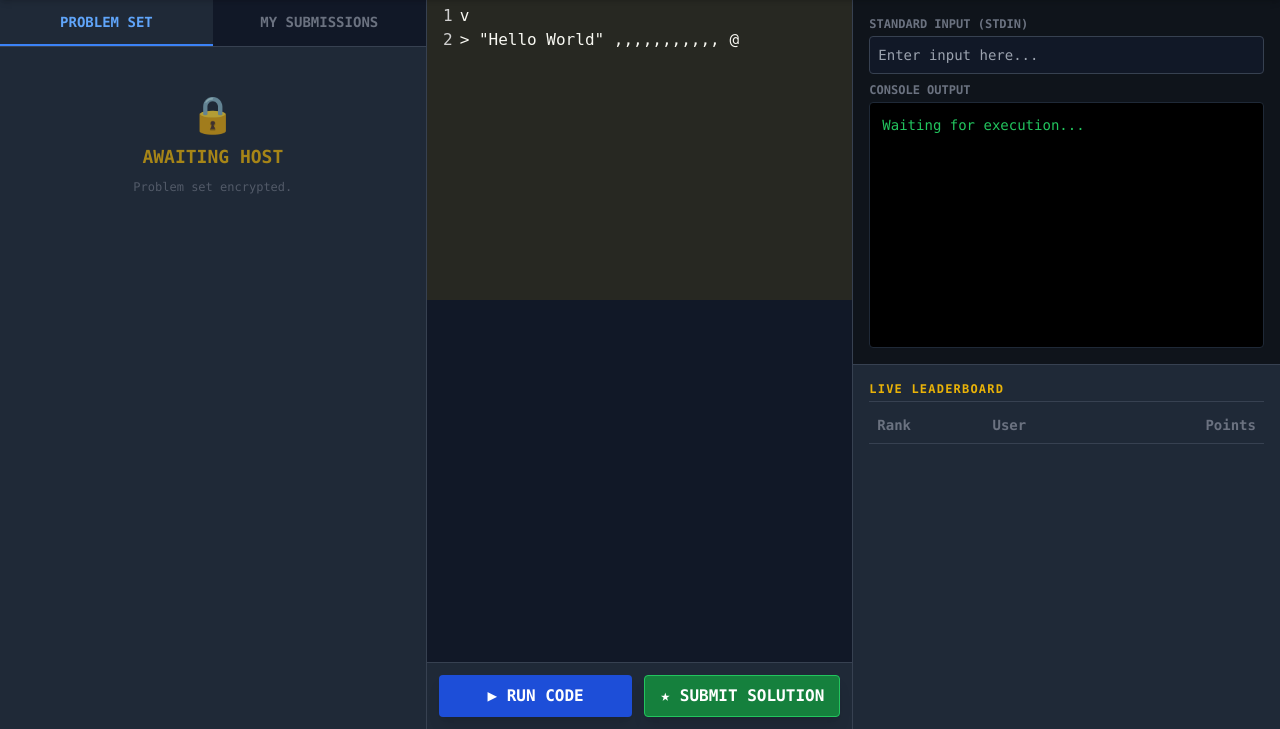
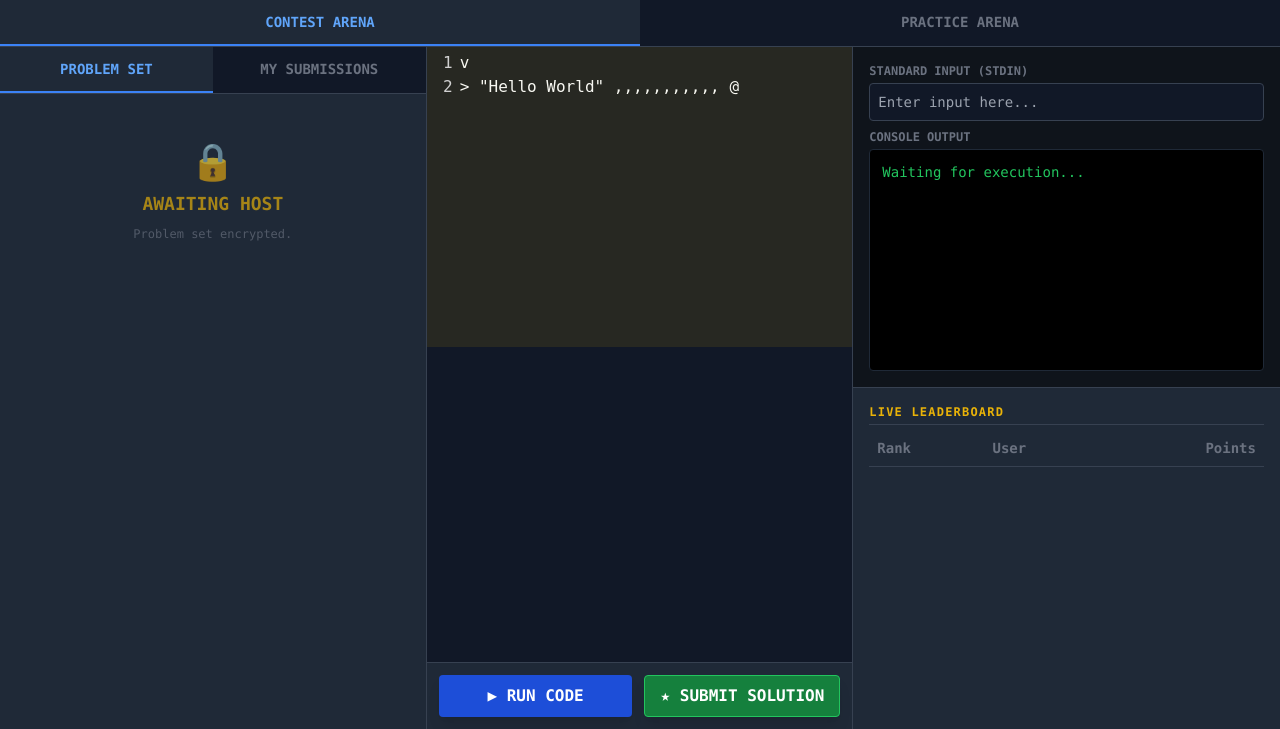
Before and after one commit to jeyaguru-j/Secure-Code-Assessment-Sandbox, a Flask app: page /contest in a window 1280 px wide. Shown: the part 71-800 px from the top of the page. Run offline with Flask 3, Linux system fonts and the light colour scheme; the visitor is signed in with stand-in values (Sample User, id 1); data comes from the database, SQL or seed files in the repository; lists and menus that the app fills with data are empty; some libraries are stand-ins or nearby versions.

Commit message:
practice arena: stack interpreter for participants to practice is added

```diff
--- a/app.py
+++ b/app.py
@@ -9,12 +9,13 @@ import io
 from datetime import datetime
 
 app = Flask(__name__)
+# ... (keep your existing secret key and DB config)
 app.secret_key = "SUPER_SECRET_CONTEST_KEY_CHANGE_THIS_IN_PROD"
 app.config['SQLALCHEMY_DATABASE_URI'] = 'sqlite:///contest.db'
 app.config['SQLALCHEMY_TRACK_MODIFICATIONS'] = False
 db = SQLAlchemy(app)
 
-# --- MODELS ---
+# ... (keep all your existing Models: Admin, User, Question, TestCase, Submission, Config)
 class Admin(db.Model):
     id = db.Column(db.Integer, primary_key=True)
     username = db.Column(db.String(80), unique=True)
@@ -61,6 +62,7 @@ class Config(db.Model):
     broadcast_ts = db.Column(db.Float, default=0.0)
 
 def get_config():
+    # ... (keep existing get_config logic)
     conf = Config.query.first()
     if not conf:
         conf = Config(is_running=False, start_time=0, duration_seconds=3600)
@@ -68,8 +70,14 @@ def get_config():
         db.session.commit()
     return conf
 
+# --- NEW ROUTE FOR PRACTICE ARENA ---
+@app.route('/practice')
+def practice():
+    return render_template('practice.html')
+# ------------------------------------
+
 # --- AUTH ROUTES ---
-
+# ... (keep existing home, login, logout routes)
 @app.route('/')
 def home():
     return render_template('home.html')
@@ -108,7 +116,7 @@ def logout():
     return redirect('/')
 
 # --- CONTEST UI ---
-
+# ... (keep existing contest_ui route)
 @app.route('/contest')
 def contest_ui():
     if 'user_id' not in session:
@@ -118,7 +126,7 @@ def contest_ui():
     return render_template('index.html', user=user)
 
 # --- API ROUTES ---
-
+# ... (keep all existing API routes: status, questions, leaderboard, report_violation, my_submissions, submit, run)
 @app.route('/api/status')
 def get_status():
     conf = get_config()
@@ -208,6 +216,7 @@ def submit_code():
     q_id = data.get('question_id')
     code = data.get('code')
 
+    # Run Tests
     cases = TestCase.query.filter_by(question_id=q_id).all()
     total_cases = len(cases)
     passed_count = 0
@@ -234,6 +243,7 @@ def submit_code():
     elif fail_reason.startswith("TLE"): detail_str = "⚠️ TLE"
     else: detail_str = f"❌ {fail_reason} ({passed_count}/{total_cases})"
 
+    # Log Submission
     user = User.query.get(user_id)
     q = Question.query.get(q_id)
     time_taken = time.time() - conf.start_time
@@ -272,7 +282,7 @@ def run_code():
     return jsonify({'output': output})
 
 # --- ADMIN ROUTES ---
-
+# ... (keep all existing admin routes)
 @app.route('/admin', methods=['GET', 'POST'])
 def admin():
     if 'admin_id' not in session:
@@ -289,8 +299,10 @@ def admin():
         db.session.add(new_q)
         db.session.commit()
 
+        # Add Sample Case
         db.session.add(TestCase(question_id=new_q.id, input_data=s_in, expected_output=s_out))
 
+        # Add Hidden Cases
         for h_in, h_out in zip(request.form.getlist('hidden_in[]'), request.form.getlist('hidden_out[]')):
             if h_in.strip() or h_out.strip():
                 db.session.add(TestCase(question_id=new_q.id, input_data=h_in, expected_output=h_out))
--- a/templates/index.html
+++ b/templates/index.html
@@ -7,6 +7,12 @@
     <link rel="stylesheet" href="https://cdnjs.cloudflare.com/ajax/libs/codemirror/5.65.2/codemirror.min.css">
     <script src="https://cdnjs.cloudflare.com/ajax/libs/codemirror/5.65.2/codemirror.min.js"></script>
     <link rel="stylesheet" href="https://cdnjs.cloudflare.com/ajax/libs/codemirror/5.65.2/theme/monokai.min.css">
+    <style>
+        /* Ensure iframe takes full height */
+        #practice-frame {
+            height: calc(100vh - 9rem);
+        }
+    </style>
 </head>
 <body class="bg-gray-900 text-white font-mono h-screen flex flex-col transition-shadow duration-300" id="main-body">
 
@@ -45,7 +51,18 @@
         </div>
     </header>
 
-    <div class="flex flex-1 overflow-hidden">
+    <div class="flex border-b border-gray-700 bg-gray-800 z-10 relative">
+        <button onclick="showView('contest')" id="nav-btn-contest" class="flex-1 py-3 text-sm font-bold text-blue-400 bg-gray-800 hover:bg-gray-700 transition-colors border-b-2 border-blue-500">
+            CONTEST ARENA
+        </button>
+        <button onclick="showView('practice')" id="nav-btn-practice" class="flex-1 py-3 text-sm font-bold text-gray-500 bg-gray-900 hover:bg-gray-700 transition-colors border-b-2 border-transparent">
+            PRACTICE ARENA
+        </button>
+    </div>
+
+    <div class="flex-1 relative overflow-hidden">
+
+        <div id="contest-view" class="flex h-full absolute inset-0">
             <div class="w-1/3 bg-gray-800 border-r border-gray-700 flex flex-col">
                 <div class="flex border-b border-gray-700">
                     <button onclick="switchTab('questions')" id="tab-btn-questions" class="flex-1 py-3 text-sm font-bold text-blue-400 bg-gray-800 border-b-2 border-blue-500 transition-colors">PROBLEM SET</button>
@@ -59,7 +76,6 @@
                     </table>
                 </div>
             </div>
-
             <div class="w-1/3 flex flex-col border-r border-gray-700 relative">
                 <div class="flex-1 text-base"><textarea id="code-editor">v
 > "Hello World" ,,,,,,,,,,, @</textarea></div>
@@ -68,7 +84,6 @@
                     <button onclick="submitCode()" class="flex-1 bg-green-700 hover:bg-green-600 text-white py-2 rounded font-bold transition-colors shadow-lg border border-green-500">★ SUBMIT SOLUTION</button>
                 </div>
             </div>
-
             <div class="w-1/3 flex flex-col bg-gray-800">
                 <div class="h-1/2 p-4 border-b border-gray-700 flex flex-col bg-black/50">
                     <div class="mb-2">
@@ -90,16 +105,24 @@
             </div>
         </div>
 
+        <iframe id="practice-frame" src="/practice" class="hidden w-full border-0 absolute inset-0 z-20"></iframe>
+
+    </div>
+
+
     <script>
+        // --- EDITOR CONFIG ---
         var editor = CodeMirror.fromTextArea(document.getElementById("code-editor"), {
             lineNumbers: true, theme: "monokai", mode: "text", lineWrapping: true
         });
 
+        // --- GLOBAL STATE ---
         let currentQuestionId = null;
         let contestRunning = false;
         let contestQuestions = [];
         let lastBroadcastTime = 0;
 
+        // --- UTILS ---
         function formatTime(seconds) {
             if (seconds <= 0) return "ENDED";
             const h = Math.floor(seconds / 3600);
@@ -108,6 +131,30 @@
             return `${h.toString().padStart(2,'0')}:${m.toString().padStart(2,'0')}:${s.toString().padStart(2,'0')}`;
         }
 
+        // --- VIEW NAVIGATION ---
+        function showView(viewName) {
+            const contestView = document.getElementById('contest-view');
+            const practiceFrame = document.getElementById('practice-frame');
+            const navContest = document.getElementById('nav-btn-contest');
+            const navPractice = document.getElementById('nav-btn-practice');
+
+            if(viewName === 'contest') {
+                contestView.classList.remove('hidden');
+                practiceFrame.classList.add('hidden');
+                navContest.className = "flex-1 py-3 text-sm font-bold text-blue-400 bg-gray-800 border-b-2 border-blue-500 transition-colors";
+                navPractice.className = "flex-1 py-3 text-sm font-bold text-gray-500 bg-gray-900 border-b-2 border-transparent transition-colors";
+            } else {
+                contestView.classList.add('hidden');
+                practiceFrame.classList.remove('hidden');
+                navContest.className = "flex-1 py-3 text-sm font-bold text-gray-500 bg-gray-900 border-b-2 border-transparent transition-colors";
+                navPractice.className = "flex-1 py-3 text-sm font-bold text-green-400 bg-gray-800 border-b-2 border-green-500 transition-colors";
+
+                // CRITICAL FIX: Ensure focus starts on iframe to catch tab switches immediately
+                practiceFrame.contentWindow.focus();
+            }
+        }
+
+        // --- CONTEST TABS ---
         function switchTab(tabName) {
             const qView = document.getElementById('view-questions');
             const sView = document.getElementById('view-submissions');
@@ -126,9 +173,11 @@
             }
         }
 
+        // --- MODAL LOGIC ---
         function closeViolationModal() { document.getElementById('violation-modal').classList.add('hidden'); }
         function closeBroadcastModal() { document.getElementById('broadcast-modal').classList.add('hidden'); }
 
+        // --- DATA LOADING ---
         async function loadSubmissions() {
             const container = document.getElementById('submission-list');
             container.innerHTML = '<tr><td colspan="3" class="p-4 text-center text-gray-500">Loading...</td></tr>';
@@ -147,38 +196,6 @@
                     return `<tr class="border-b border-gray-800 hover:bg-gray-800 transition-colors"><td class="p-3 text-gray-500 font-mono">${s.time}</td><td class="p-3 font-bold text-white">${s.title}</td><td class="p-3 text-right ${colorClass}">${s.details}</td></tr>`;
                 }).join('');
             } catch(err) { console.error(err); }
-        }
-
-        async function syncState() {
-            try {
-                const res = await fetch('/api/status');
-                const data = await res.json();
-                const timerElem = document.getElementById('contest-timer');
-                if(timerElem) timerElem.innerText = formatTime(data.remaining);
-
-                if (data.b_ts > lastBroadcastTime && data.b_msg) {
-                    lastBroadcastTime = data.b_ts;
-                    document.getElementById('broadcast-content').innerText = data.b_msg;
-                    document.getElementById('broadcast-modal').classList.remove('hidden');
-                }
-
-                if (data.running && !contestRunning) {
-                    contestRunning = true;
-                    loadQuestions();
-                    document.getElementById('output-console').innerText = ">>> SYSTEM ONLINE.\n>>> CONTEST STARTED.";
-                } else if (!data.running && contestRunning) {
-                    contestRunning = false;
-                    document.getElementById('question-list').innerHTML = "<div class='p-4 text-red-500 font-bold border border-red-500 rounded bg-red-900/20 text-center'>CONTEST HAS ENDED</div>";
-                    alert("TIME IS UP!");
-                } else if (!data.running && !contestRunning) {
-                    document.getElementById('question-list').innerHTML = `
-                        <div class='p-8 text-center text-gray-500 animate-pulse'>
-                            <div class="text-4xl mb-2">🔒</div>
-                            <h2 class='text-lg font-bold text-yellow-500'>AWAITING HOST</h2>
-                            <p class="mt-2 text-xs">Problem set encrypted.</p>
-                        </div>`;
-                }
-            } catch (err) { console.error("Sync Error:", err); }
         }
 
         async function loadQuestions() {
@@ -266,6 +283,38 @@
             submitBtn.innerText = originalText;
         }
 
+        async function syncState() {
+            try {
+                const res = await fetch('/api/status');
+                const data = await res.json();
+                const timerElem = document.getElementById('contest-timer');
+                if(timerElem) timerElem.innerText = formatTime(data.remaining);
+
+                if (data.b_ts > lastBroadcastTime && data.b_msg) {
+                    lastBroadcastTime = data.b_ts;
+                    document.getElementById('broadcast-content').innerText = data.b_msg;
+                    document.getElementById('broadcast-modal').classList.remove('hidden');
+                }
+
+                if (data.running && !contestRunning) {
+                    contestRunning = true;
+                    loadQuestions();
+                    document.getElementById('output-console').innerText = ">>> SYSTEM ONLINE.\n>>> CONTEST STARTED.";
+                } else if (!data.running && contestRunning) {
+                    contestRunning = false;
+                    document.getElementById('question-list').innerHTML = "<div class='p-4 text-red-500 font-bold border border-red-500 rounded bg-red-900/20 text-center'>CONTEST HAS ENDED</div>";
+                    alert("TIME IS UP!");
+                } else if (!data.running && !contestRunning) {
+                    document.getElementById('question-list').innerHTML = `
+                        <div class='p-8 text-center text-gray-500 animate-pulse'>
+                            <div class="text-4xl mb-2">🔒</div>
+                            <h2 class='text-lg font-bold text-yellow-500'>AWAITING HOST</h2>
+                            <p class="mt-2 text-xs">Problem set encrypted.</p>
+                        </div>`;
+                }
+            } catch (err) { console.error("Sync Error:", err); }
+        }
+
         async function updateLeaderboard() {
             try {
                 const res = await fetch('/api/leaderboard');
@@ -290,12 +339,32 @@
             } catch (err) { console.error(err); }
         }
 
+        // --- UPDATED PROCTORING SYSTEM (THE EYE) ---
+        // 1. Monitor the MAIN WINDOW
         document.addEventListener("visibilitychange", function() {
+            // FIX: Removed the '&& isContestView' check.
+            // Now, if contest is running, switching tabs ANYWHERE triggers the alert.
             if (document.visibilityState === 'hidden' && contestRunning) {
                 reportViolation();
                 document.getElementById('violation-modal').classList.remove('hidden');
             }
         });
+
+        // 2. Extra Safety: Monitor the IFRAME window too (once it loads)
+        const practiceFrame = document.getElementById('practice-frame');
+        practiceFrame.onload = function() {
+            try {
+                const iframeDoc = practiceFrame.contentDocument || practiceFrame.contentWindow.document;
+                iframeDoc.addEventListener("visibilitychange", function() {
+                    if (iframeDoc.visibilityState === 'hidden' && contestRunning) {
+                        reportViolation();
+                        document.getElementById('violation-modal').classList.remove('hidden');
+                    }
+                });
+            } catch(e) {
+                // Ignore cross-origin errors if they occur (shouldn't here as same origin)
+            }
+        };
 
         async function reportViolation() {
             try {
--- /dev/null
+++ b/templates/practice.html
@@ -0,0 +1,208 @@
+<!DOCTYPE html>
+<html lang="en">
+<head>
+    <meta charset="UTF-8">
+    <title>Befunge Practice Arena</title>
+    <script src="https://cdn.tailwindcss.com"></script>
+    <style>
+        .grid-cell { width: 20px; height: 20px; border: 1px solid #333; text-align: center; font-family: monospace; font-size: 14px; }
+        .grid-row { display: flex; }
+        .highlight { background-color: #FFFF00; color: #000; font-weight: bold; }
+        .stack-item { border-bottom: 1px solid #444; padding: 2px 5px; font-family: monospace; }
+        /* Custom scrollbar for the grid */
+        #grid-container::-webkit-scrollbar { width: 8px; height: 8px; }
+        #grid-container::-webkit-scrollbar-track { background: #1a1a1a; }
+        #grid-container::-webkit-scrollbar-thumb { background: #333; border-radius: 4px; }
+        #grid-container::-webkit-scrollbar-thumb:hover { background: #555; }
+    </style>
+</head>
+<body class="bg-[#1a1a1a] text-[#ccc] font-sans h-screen flex flex-col p-4 box-border">
+
+    <div id="grid-container" class="flex-1 overflow-auto bg-white border-2 border-gray-600 mb-4 relative">
+        <div id="grid-overlay" class="absolute top-0 left-0 text-black font-mono" style="pointer-events: none;"></div>
+        </div>
+
+    <div class="h-1/2 flex gap-4">
+
+        <div class="flex-1 flex flex-col">
+            <div class="text-sm font-bold mb-1 text-gray-400">Edit the Codes Below</div>
+            <textarea id="source-code" class="flex-1 bg-white text-black border-2 border-gray-600 p-2 font-mono resize-none focus:outline-none" spellcheck="false">v   "Enter Your Code Here" <
+>                          ^
+>  ,,,,,,,,,,,,,,,,,,,,,,@</textarea>
+        </div>
+
+        <div class="w-32 flex flex-col">
+            <div class="text-sm font-bold mb-1 text-center text-gray-400">Stack</div>
+            <div id="stack-view" class="flex-1 bg-white text-black border-2 border-gray-600 overflow-y-auto flex flex-col-reverse p-1 font-mono text-sm">
+                </div>
+        </div>
+
+        <div class="flex-1 flex flex-col">
+            <div class="text-sm font-bold mb-1 text-center text-gray-400">Output</div>
+            <textarea id="output-box" class="flex-1 bg-[#ccc] text-black border-2 border-gray-600 p-2 font-mono resize-none mb-4 focus:outline-none" readonly></textarea>
+
+            <div class="flex gap-2 justify-center">
+                <button id="btn-init" class="bg-[#e0e0e0] text-black px-6 py-2 rounded-full font-bold border-2 border-[#b0b0b0] hover:bg-white transition-colors shadow-md active:scale-95">Init</button>
+                <button id="btn-run" class="bg-[#e0e0e0] text-black px-6 py-2 rounded-full font-bold border-2 border-[#b0b0b0] hover:bg-white transition-colors shadow-md active:scale-95" disabled>Run</button>
+                <button id="btn-step" class="bg-[#e0e0e0] text-black px-6 py-2 rounded-full font-bold border-2 border-[#b0b0b0] hover:bg-white transition-colors shadow-md active:scale-95" disabled>Step</button>
+                <button id="btn-stop" class="bg-[#e0e0e0] text-black px-6 py-2 rounded-full font-bold border-2 border-[#b0b0b0] hover:bg-white transition-colors shadow-md active:scale-95" disabled>Stop</button>
+            </div>
+        </div>
+
+    </div>
+
+    <script>
+        const ROWS = 25, COLS = 80;
+        let grid = [], stack = [];
+        let pc = { x: 0, y: 0 }, dir = { x: 1, y: 0 };
+        let running = false, stringMode = false;
+        let intervalId = null;
+        const delay = 50; // Speed of execution
+
+        const gridContainer = document.getElementById('grid-container');
+        const gridOverlay = document.getElementById('grid-overlay');
+        const sourceCode = document.getElementById('source-code');
+        const stackView = document.getElementById('stack-view');
+        const outputBox = document.getElementById('output-box');
+        const btnInit = document.getElementById('btn-init');
+        const btnRun = document.getElementById('btn-run');
+        const btnStep = document.getElementById('btn-step');
+        const btnStop = document.getElementById('btn-stop');
+
+        // --- UI FUNCTIONS ---
+        function createGrid() {
+            gridContainer.innerHTML = ''; // Clear existing
+            gridOverlay.innerHTML = ''; // Clear overlay
+            for (let y = 0; y < ROWS; y++) {
+                let row = document.createElement('div');
+                row.className = 'grid-row';
+                for (let x = 0; x < COLS; x++) {
+                    let cell = document.createElement('div');
+                    cell.className = 'grid-cell';
+                    cell.id = `cell-${x}-${y}`;
+                    row.appendChild(cell);
+                }
+                gridContainer.appendChild(row);
+            }
+            gridContainer.appendChild(gridOverlay);
+        }
+
+        function updateUI() {
+            // Update Grid Highlight
+            document.querySelectorAll('.highlight').forEach(el => el.classList.remove('highlight'));
+            const activeCell = document.getElementById(`cell-${pc.x}-${pc.y}`);
+            if (activeCell) activeCell.classList.add('highlight');
+
+            // Update Stack View
+            stackView.innerHTML = stack.map(item => `<div class="stack-item">${item}</div>`).join('');
+        }
+
+        function loadProgram() {
+            const lines = sourceCode.value.split('\n');
+            for (let y = 0; y < ROWS; y++) {
+                grid[y] = [];
+                let rowText = (lines[y] || "").padEnd(COLS, " ");
+                for (let x = 0; x < COLS; x++) {
+                    grid[y][x] = rowText[x];
+                    document.getElementById(`cell-${x}-${y}`).textContent = grid[y][x];
+                }
+            }
+        }
+
+        function setControls(isRunning) {
+            btnInit.disabled = isRunning;
+            btnRun.disabled = isRunning;
+            btnStep.disabled = isRunning;
+            btnStop.disabled = !isRunning;
+            sourceCode.disabled = isRunning;
+        }
+
+        // --- INTERPRETER CORE ---
+        function pop() { return stack.pop() || 0; }
+        function push(val) { stack.push(val); }
+        function move() {
+            pc.x = (pc.x + dir.x + COLS) % COLS;
+            pc.y = (pc.y + dir.y + ROWS) % ROWS;
+        }
+
+        function step() {
+            const cmd = grid[pc.y][pc.x];
+
+            if (stringMode) {
+                if (cmd === '"') stringMode = false;
+                else push(cmd.charCodeAt(0));
+            } else if (cmd >= '0' && cmd <= '9') {
+                push(parseInt(cmd));
+            } else {
+                switch (cmd) {
+                    case '+': push(pop() + pop()); break;
+                    case '-': { let a = pop(), b = pop(); push(b - a); } break;
+                    case '*': push(pop() * pop()); break;
+                    case '/': { let a = pop(), b = pop(); push(b === 0 ? 0 : Math.floor(a / b)); } break;
+                    case '%': { let a = pop(), b = pop(); push(b === 0 ? 0 : b % a); } break;
+                    case '!': push(pop() === 0 ? 1 : 0); break;
+                    case '`': { let a = pop(), b = pop(); push(b > a ? 1 : 0); } break;
+                    case '>': dir = { x: 1, y: 0 }; break;
+                    case '<': dir = { x: -1, y: 0 }; break;
+                    case '^': dir = { x: 0, y: -1 }; break;
+                    case 'v': dir = { x: 0, y: 1 }; break;
+                    case '?': {
+                        const dirs = [{x:1,y:0}, {x:-1,y:0}, {x:0,y:-1}, {x:0,y:1}];
+                        dir = dirs[Math.floor(Math.random() * 4)];
+                    } break;
+                    case '_': dir = pop() === 0 ? { x: 1, y: 0 } : { x: -1, y: 0 }; break;
+                    case '|': dir = pop() === 0 ? { x: 0, y: 1 } : { x: 0, y: -1 }; break;
+                    case '"': stringMode = true; break;
+                    case ':': { let a = pop(); push(a); push(a); } break;
+                    case '\\': { let a = pop(), b = pop(); push(a); push(b); } break;
+                    case '$': pop(); break;
+                    case '.': outputBox.value += pop() + " "; break;
+                    case ',': outputBox.value += String.fromCharCode(pop()); break;
+                    case '#': move(); break;
+                    case 'g': { let y = pop(), x = pop(); push(grid[y][x].charCodeAt(0)); } break;
+                    case 'p': { let y = pop(), x = pop(), v = pop(); grid[y][x] = String.fromCharCode(v); document.getElementById(`cell-${x}-${y}`).textContent = String.fromCharCode(v); } break;
+                    case '&': { let val = prompt("Enter a number:"); push(isNaN(parseInt(val)) ? 0 : parseInt(val)); } break;
+                    case '~': { let val = prompt("Enter a character:"); push(val ? val.charCodeAt(0) : 0); } break;
+                    case '@': stop(); return;
+                }
+            }
+            move();
+            updateUI();
+        }
+
+        function run() {
+            if (running) return;
+            running = true;
+            setControls(true);
+            intervalId = setInterval(step, delay);
+        }
+
+        function stop() {
+            if (!running) return;
+            running = false;
+            clearInterval(intervalId);
+            setControls(false);
+            updateUI();
+        }
+
+        // --- EVENT LISTENERS ---
+        btnInit.addEventListener('click', () => {
+            loadProgram();
+            pc = { x: 0, y: 0 }; dir = { x: 1, y: 0 };
+            stack = []; stringMode = false;
+            outputBox.value = '';
+            updateUI();
+            btnRun.disabled = false;
+            btnStep.disabled = false;
+        });
+
+        btnRun.addEventListener('click', run);
+        btnStep.addEventListener('click', step);
+        btnStop.addEventListener('click', stop);
+
+        // Initialize on load
+        createGrid();
+        loadProgram();
+    </script>
+</body>
+</html>
```
Lines whose indentation alone changed are shown as unchanged.
